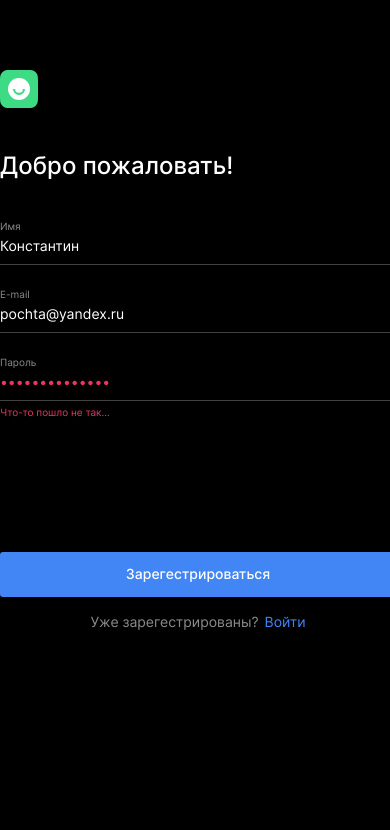
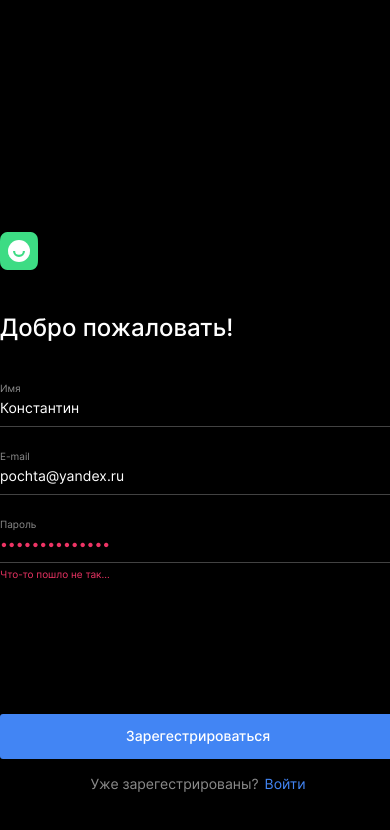
Before and after one commit to nivnikoff/movies-explorer-frontend, a React (Create React App) app: page /signup in a window 390 px wide. Shown: the top 830 px of the page. Built offline with nearby package versions, Linux system fonts and the light colour scheme.

Commit message:
Register and Login styles for 768px added

```diff
--- a/src/components/Login/Login.css
+++ b/src/components/Login/Login.css
@@ -13,6 +13,12 @@
   display: flex;
   flex-direction: column;
   gap: 40px;
+}
+
+@media screen and (max-width: 768px) {
+  .login__header {
+    padding: 232px 0 40px;
+  }
 }
 
 .login__logo {
--- a/src/components/Register/Register.css
+++ b/src/components/Register/Register.css
@@ -13,6 +13,12 @@
   display: flex;
   flex-direction: column;
   gap: 40px;
+}
+
+@media screen and (max-width: 768px) {
+  .register__header {
+    padding: 232px 0 40px;
+  }
 }
 
 .register__logo {
```
